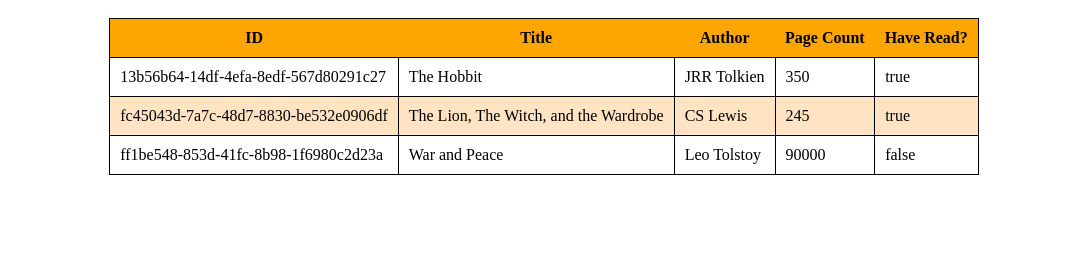
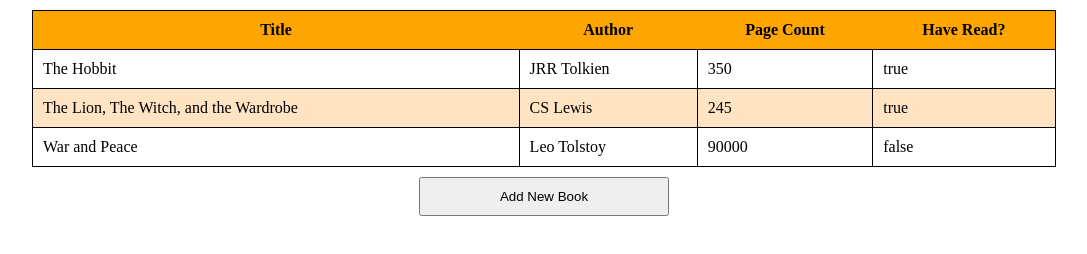
Before and after one commit to A554551N/odin-libraryjs, a plain HTML site: page index.html in a window 1280 px wide. Shown: the whole page, without its empty margins (96-1183 px from the left). Drawn offline with Linux system fonts and the light colour scheme.

Commit message:
add toggle button to hide or unhide the new book submit

```diff
--- a/index.html
+++ b/index.html
@@ -8,10 +8,13 @@
     <title>Document</title>
 </head>
 <body>
+    <div class="add-book-sidebar" hidden>
+        HERE IS A TEST
+    </div>
+    <div class="container">
         <table>
             <thead>
                 <tr>
-                <th>ID</th>
                     <th>Title</th>
                     <th>Author</th>
                     <th>Page Count</th>
@@ -21,5 +24,7 @@
             <tbody id="library-table-body">
             </tbody>
         </table>
+        <button id="new-book-button" type="button">Add New Book</button>
+    </div>
 </body>
 </html>
--- a/script.js
+++ b/script.js
@@ -24,7 +24,12 @@
 addBookToLibrary("The Lion, The Witch, and the Wardrobe","CS Lewis", 245, true)
 addBookToLibrary("War and Peace","Leo Tolstoy",90000,false);
 
-console.log(myLibrary[0].info())
+const addBookButton = document.querySelector("#new-book-button");
+addBookButton.addEventListener("click",(e) => {
+    const sidebar = document.querySelector(".add-book-sidebar");
+    sidebar.toggleAttribute("hidden");
+})
+
 const table = document.querySelector("#library-table-body");
 for (const book of myLibrary) {
     console.log(book.info())
@@ -32,7 +37,7 @@
     table.appendChild(tr);
     for (const prop in book) {
         console.log(typeof(book[prop]))
-        if(typeof(book[prop]) !== 'function') {
+        if(typeof(book[prop]) !== 'function' && prop !== 'id') {
             const td = document.createElement("td");
             td.textContent=book[prop];
             tr.appendChild(td);
--- a/style.css
+++ b/style.css
@@ -1,8 +1,22 @@
 body {
-    display: flex;
-    justify-content: center;
+    margin: 0;
+    padding: 0;
+    display: grid;
+    grid-template-columns: auto minmax(0,3fr);
+    grid-template-rows: auto auto;
+}
+.container {
+    grid-column-start: 2;
+    justify-items: center;
+}
+
+.add-book-sidebar {
+    background-color: #ffe3c2;
+    grid-column-start: 1;
+
 }
 table {
+    width: 80%;
     margin-top: 10px;
     border: 1px solid black;
     border-collapse: collapse;
@@ -20,3 +34,9 @@
     background-color: orange;
     padding: 10px;
 }
+
+#new-book-button {
+    width: 250px;
+    padding: 10px;
+    margin: 10px;
+}
```
Lines whose indentation alone changed are shown as unchanged.
